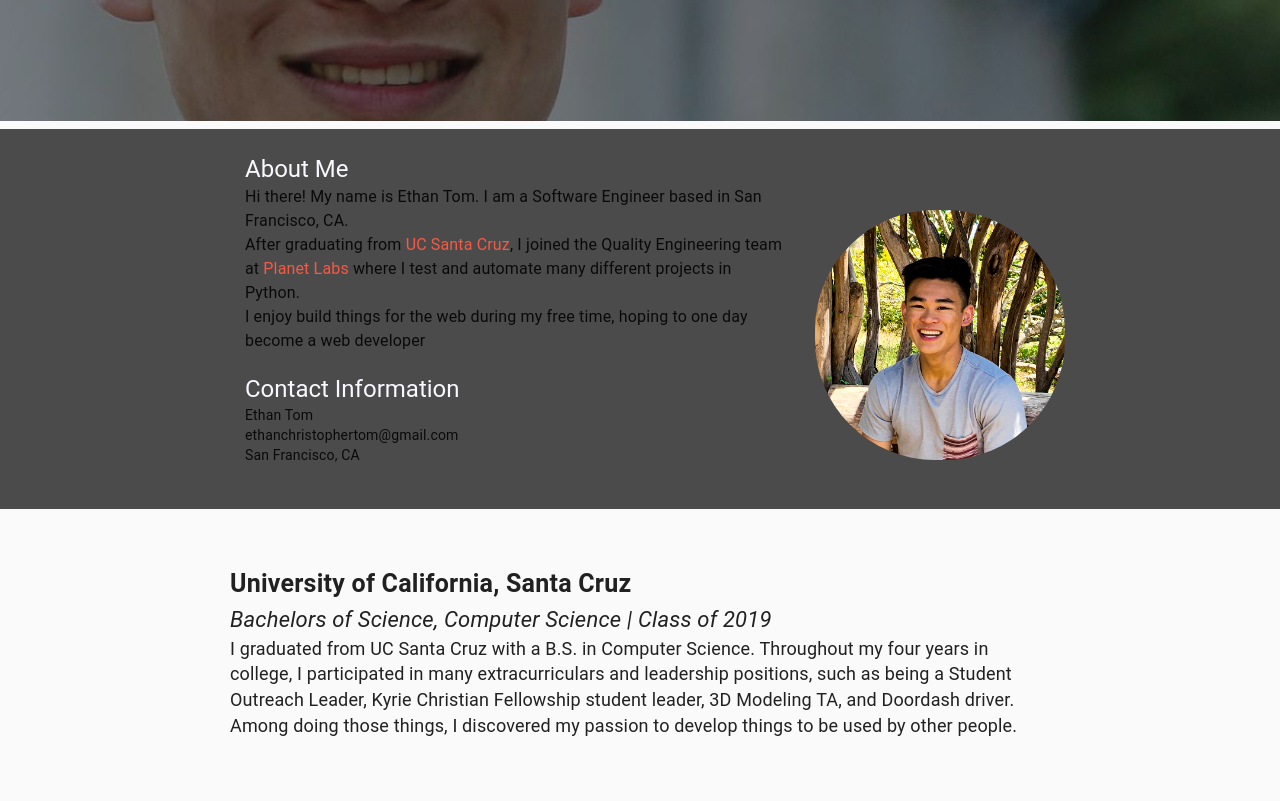
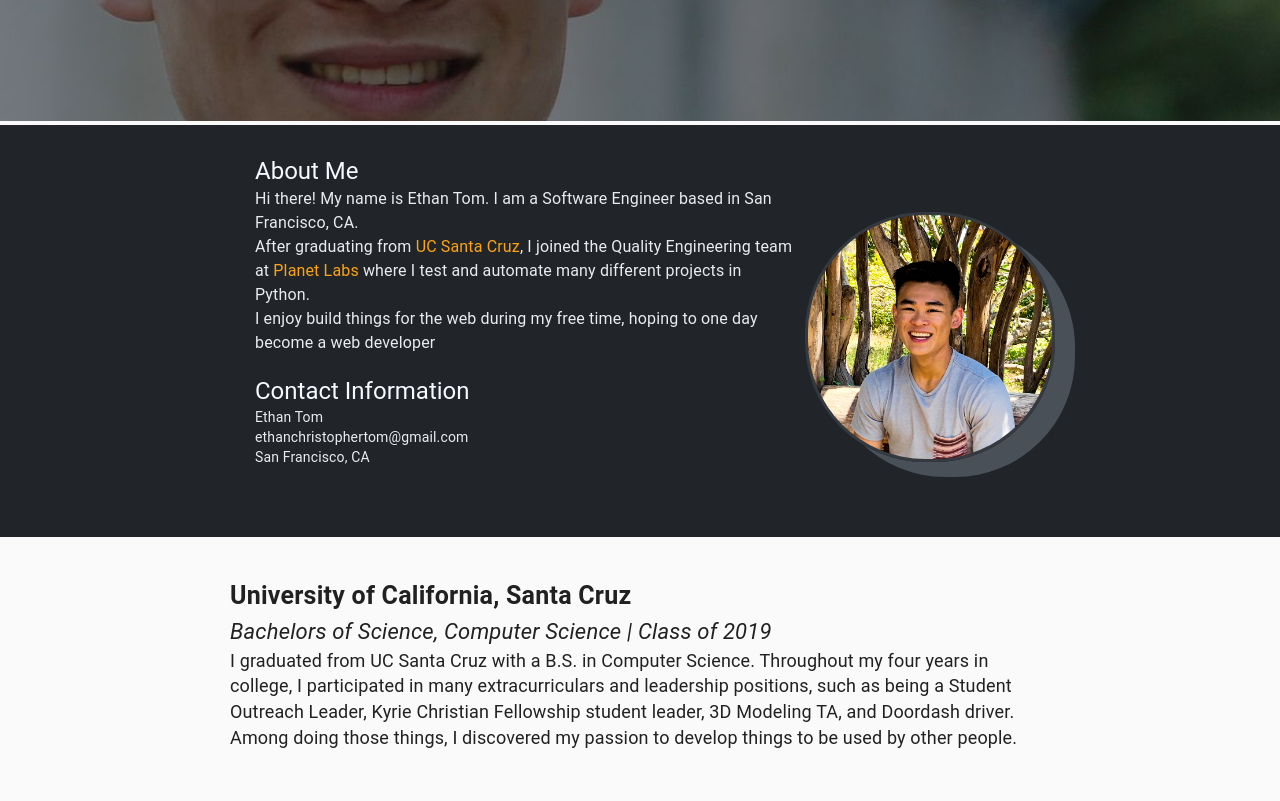
Before and after one commit to ectom/site, a React (Create React App) app: page / in a window 1280 px wide. Shown: the part 679-1480 px from the top of the page. Built offline with nearby package versions, Linux system fonts and the light colour scheme.

Commit message:
cleaned up wierd spacing, added styles, decided on color palette

```diff
--- a/src/components/Link.js
+++ b/src/components/Link.js
@@ -16,9 +16,9 @@ class Link extends Component {
   render() {
     let linkStyle;
     if ( this.state.hover ) {
-      linkStyle = { textDecoration: 'none', color: '#262626' }
+      linkStyle = { textDecoration: 'none', color: '#e9ecef' }
     } else {
-      linkStyle = { textDecoration: 'none', color: '#F55A44' }
+      linkStyle = { textDecoration: 'none', color: '#fca311' }
     }
     return (
       <a style={linkStyle} onMouseEnter={this.toggleHover} onMouseLeave={this.toggleHover} href={this.props.link}
--- a/src/pages/About.js
+++ b/src/pages/About.js
@@ -3,18 +3,30 @@ import { makeStyles, ThemeProvider } from "@material-ui/core";
 import theme from "../styles";
 import Typography from "@material-ui/core/Typography";
 import Link from '../components/Link.js'
-import Paper from "@material-ui/core/Paper";
 import Grid from "@material-ui/core/Grid";
+
+// paletteTheme: {
+//   #f8f9fa,
+//   #e9ecef
+//   #dee2e6,
+//   #ced4da,
+//   #adb5bd,
+//   #6c757d,
+//   #495057,
+//   #343a40,
+//   #212529,
+//   #fca311,
+// }
 
 const useStyles = makeStyles( {
   root: {
     width: '100%',
     flexGrow: 1,
     overflow: 'hidden',
-    backgroundColor: '#4b4b4b',
-    padding: '3vh 0 3vh 0',
-    marginTop: '-2vh',
-    marginBottom: '2vh'
+    backgroundColor: '#212529',
+    padding: '30px 0 50px 0',
+    marginTop: '-20px',
+    marginBottom: '2'
   },
   grid: {
     margin: `${theme.spacing( 1 )}px auto`,
@@ -43,15 +55,16 @@ const useStyles = makeStyles( {
   },
   about:{
     display: 'block',
+
     margin: 'auto',
     paddingBottom: '20px',
   },
   aboutInfo: {
     display: 'inline-block',
     textAlign: 'left',
-    minWidth: '400px',
     maxWidth: '600px',
     padding: '0 30px 0 30px',
+    color: '#e9ecef',
   },
 } );
 
@@ -118,7 +131,7 @@ function About() {
             </Grid>
           </div>
           <div style={{display: 'inline-block'}}>
-            <img src={'./images/profile.jpg'} style={{height: '250px', borderRadius: '120px'}}/>
+            <img src={'./images/profile.jpg'} style={{marginLeft: '-20px', height: '250px', border:'3px solid #343a40', borderRadius: '120px', boxShadow: '20px 15px #495057'}}/>
           </div>
         </div>
       </Grid>
--- a/src/pages/Work.js
+++ b/src/pages/Work.js
@@ -31,7 +31,7 @@ export default function Work() {
                     cardLink={'https://www.planet.com'}
                 />
                 <CustomCard
-                    image={'./images/cinemalooplogo.jpg'}
+                    image={'./images/cinemalooplogo.jpeg'}
                     title={'Fullstack Developer (April 2020 - August 2020)'}
                     description={'Collaborated closely with senior developers to quickly build a MVP customer facing website in React. Worked closely with designers to create a pixel perfect frontend, identical to the designs. Planned and introduced libraries such as Material UI to make Frontend development faster and cleaner. Developed backend endpoints and database functions to connect users.'}
                     skills={['Javascript', 'Node', 'React', 'Express', 'MongoDB', 'Webpack', 'Material UI', 'Figma', 'Git', 'GitLab CI/CD', 'Code Review']}
```
Also changed, not shown: 1 other file (tests, documents, lock files or other folders).
